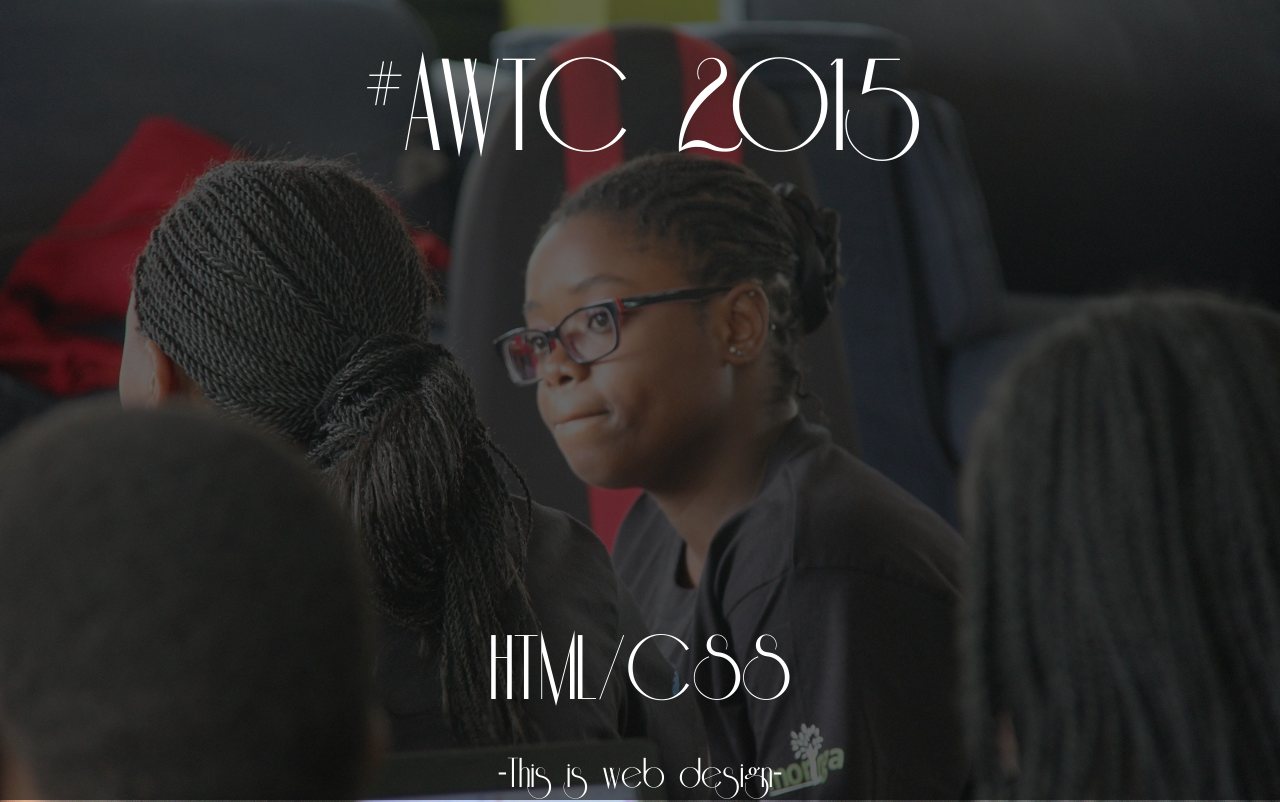
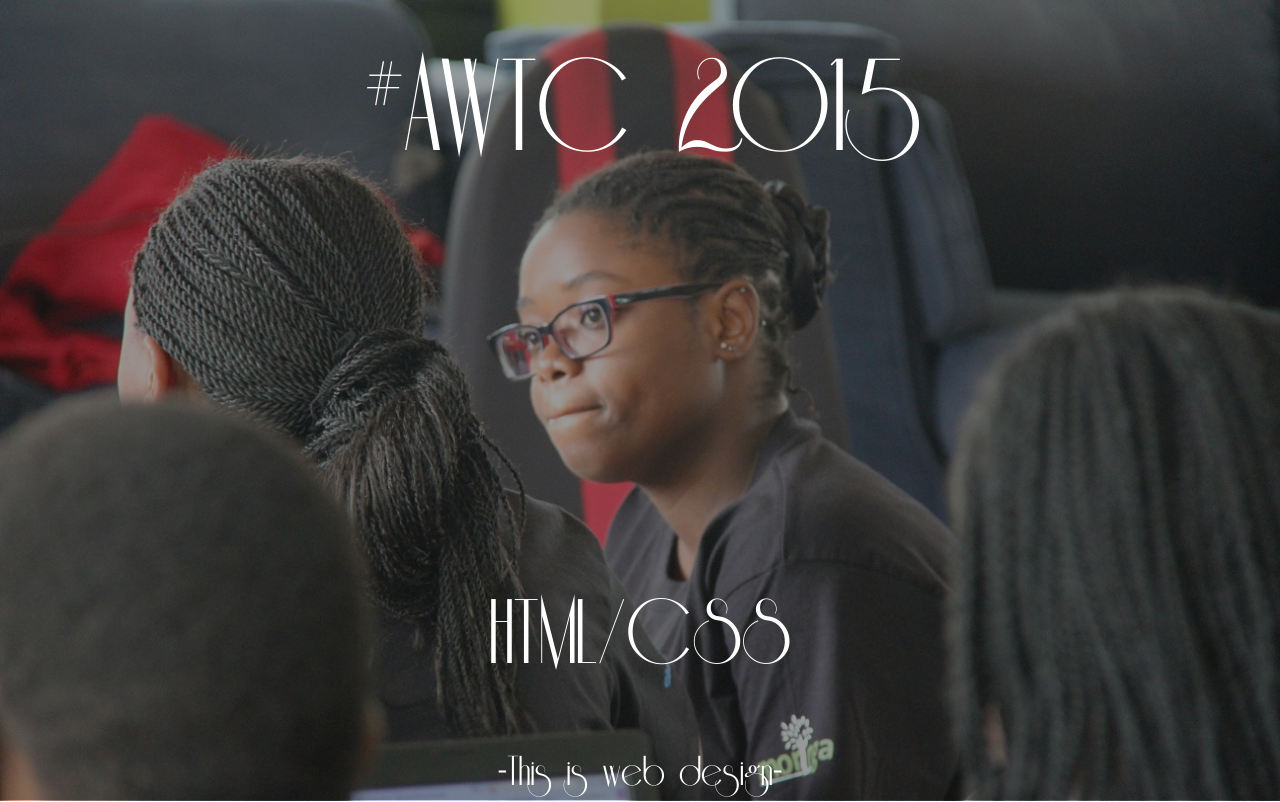
Before and after one commit to cngondo/AWTC2015, a plain HTML site: page sample_project/index.html in a window 1280 px wide. Drawn offline with Linux system fonts and the light colour scheme.

Commit message:
Modified mystyle2.css

```diff
--- a/sample_project/css/mystyle2.css
+++ b/sample_project/css/mystyle2.css
@@ -17,26 +17,28 @@ html,body,#landing{
   margin: 0;
   position: relative;
   background: url('../assets/bg.JPG');
-    background-image: norepeat;
+  background-repeat: no-repeat;
+  background-size: cover;
 }
 .overlay{
   position: absolute;
   width: 100%;
-  height: inherit;
+  height: 100%;
   top: 0;
   left: 0;
-  background: rgba(0, 0, 0, 0.6);
+  background: rgba(0, 0, 0, 0.4);
 }
-
+.header{
+  width: 100%;
+  height: 95%;
+}
 .header h1 {
   font-size: 10rem;
 }
-
 .header h3 {
   font-size: 7rem;
-  margin-top: 420px;
+  margin-top: 30%;
 }
-
 .header h5 {
   font-size: 3.2rem;
 }
--- a/sample_project/index.html
+++ b/sample_project/index.html
@@ -13,16 +13,16 @@ after html i.e html5 -->
         styling any webpage-->
 <!--    <link rel="stylesheet" href="css/mystyle.css">-->
       <link rel="stylesheet" href="css/mystyle2.css">
-
-    <link rel="stylesheet" href="css/materialize.min.css">
+      <link rel="stylesheet" href="css/materialize.min.css">
   </head>
   <body>
     <div id="landing">
       <div class="overlay">
         <div class="header mine center-align #ffffff white-text">
           <h1>#AWTC 2015</h1>
-          <h3>HTML/CSS</h3>
-          <h5 class="valign">-This is web design-</h5>
+            <h3>HTML/CSS</h3>
+            <br>
+            <h5 class="valign">-This is web design-</h5>
         </div>
       </div>
     </div>
```
